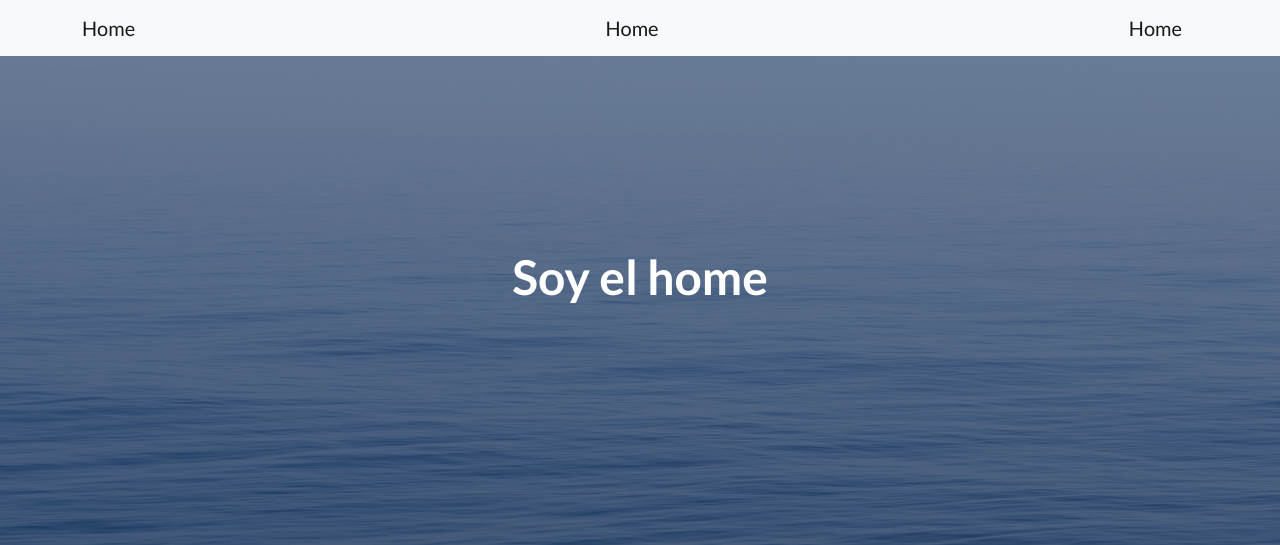
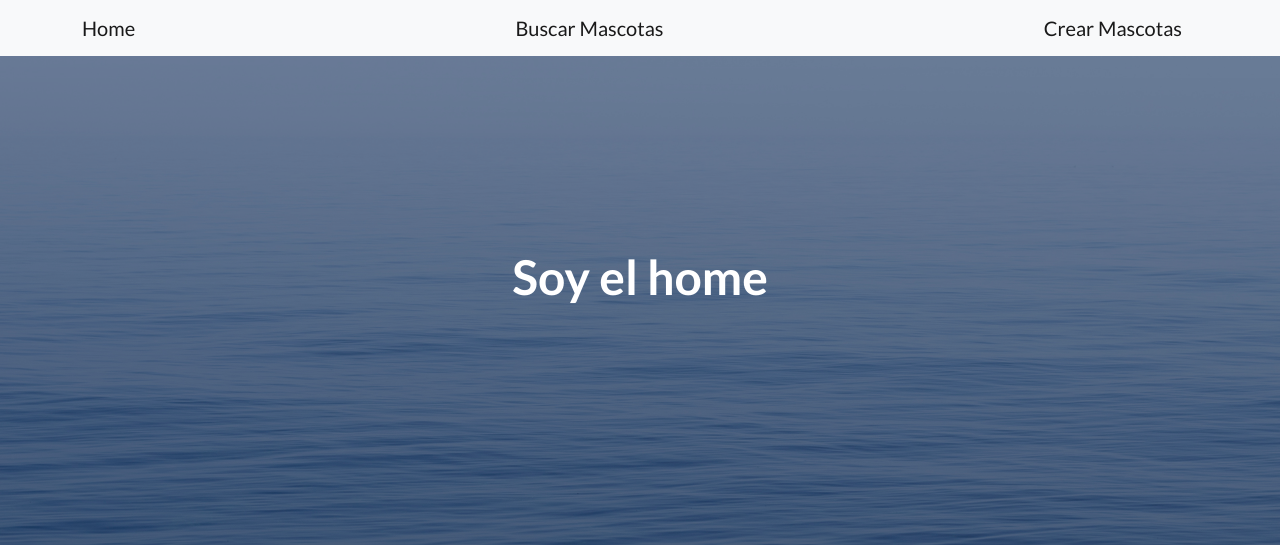
Before and after one commit to Jpptauri/PerezTaurizano3raPreEntrega, a Django app: page / in a window 1280 px wide. Shown: the top 545 px of the page. Run offline with Django 5.2, Linux system fonts and the light colour scheme; some libraries are stand-ins or nearby versions.

Commit message:
creacion botones de navegacion, urls y vistas

```diff
--- a/home/urls.py
+++ b/home/urls.py
@@ -5,5 +5,8 @@ from home import views
 app_name = 'home'
 
 urlpatterns = [
-    path('',views.home,name='home')
+    path('',views.home,name='home'),
+    path('buscar-mascotas',views.buscar_mascotas,name = 'buscar_mascotas'),
+    path('crear-mascotas',views.crear_mascotas,name = 'crear_mascotas')
+
 ]
--- a/home/views.py
+++ b/home/views.py
@@ -3,8 +3,8 @@ from django.shortcuts import render
 def home(request):
     return render(request,'index.html')
 
-def buscar_perros(request):
-    return render(request,'buscar_perros.html')
+def buscar_mascotas(request):
+    return render(request,'buscar_mascotas.html')
 
-def crear_perros(request):
-    return render(request,'crear_perros.html')
+def crear_mascotas(request):
+    return render(request,'crear_mascotas.html')
--- a/templates/base.html
+++ b/templates/base.html
@@ -23,8 +23,8 @@
         <nav class="navbar navbar-light bg-light static-top">
             <div class="container">
                 <a class="navbar-brand" href={% url "home:home" %}>Home</a>
-                <a class="navbar-brand" href={% url "home:home" %}>Home</a>
-                <a class="navbar-brand" href={% url "home:home" %}>Home</a>
+                <a class="navbar-brand" href={% url "home:buscar_mascotas" %}>Buscar Mascotas</a>
+                <a class="navbar-brand" href={% url "home:crear_mascotas" %}>Crear Mascotas</a>
             </div>
         </nav>
         <!-- Masthead-->
```
Also changed, not shown: home/forms.py (added), home/templates/buscar_mascotas.html (renamed from home/templates/buscar_perros.html), home/templates/crear_mascotas.html (renamed from home/templates/crear_perros.html).
